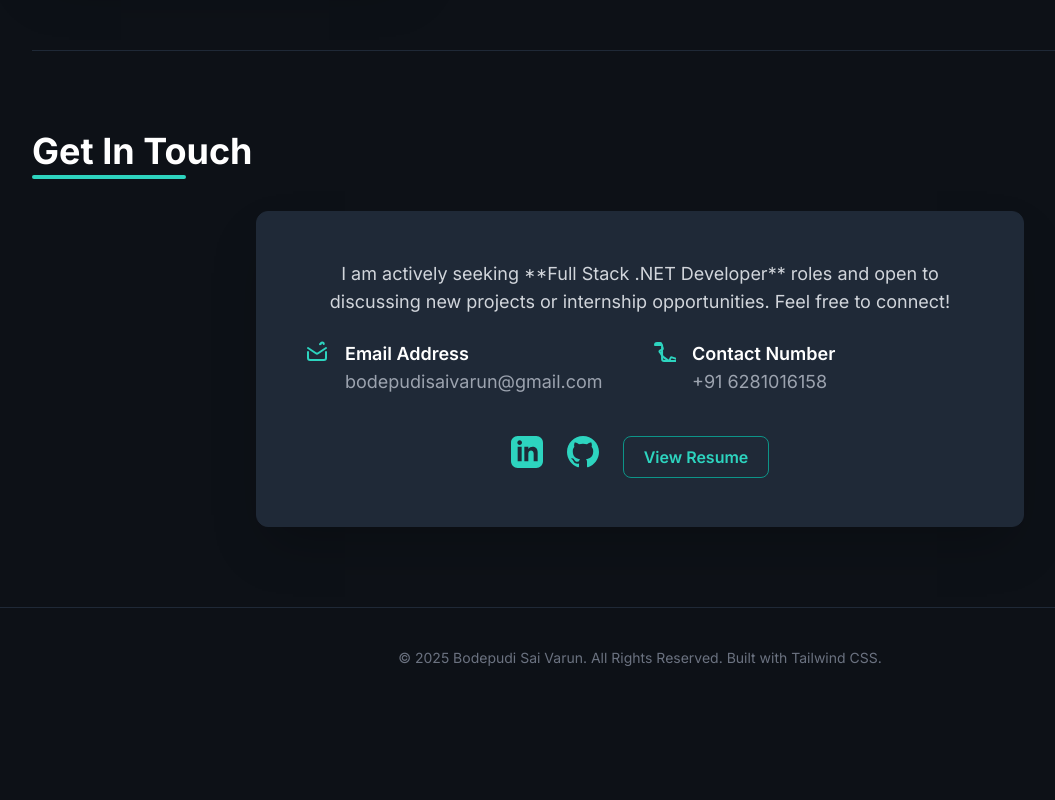
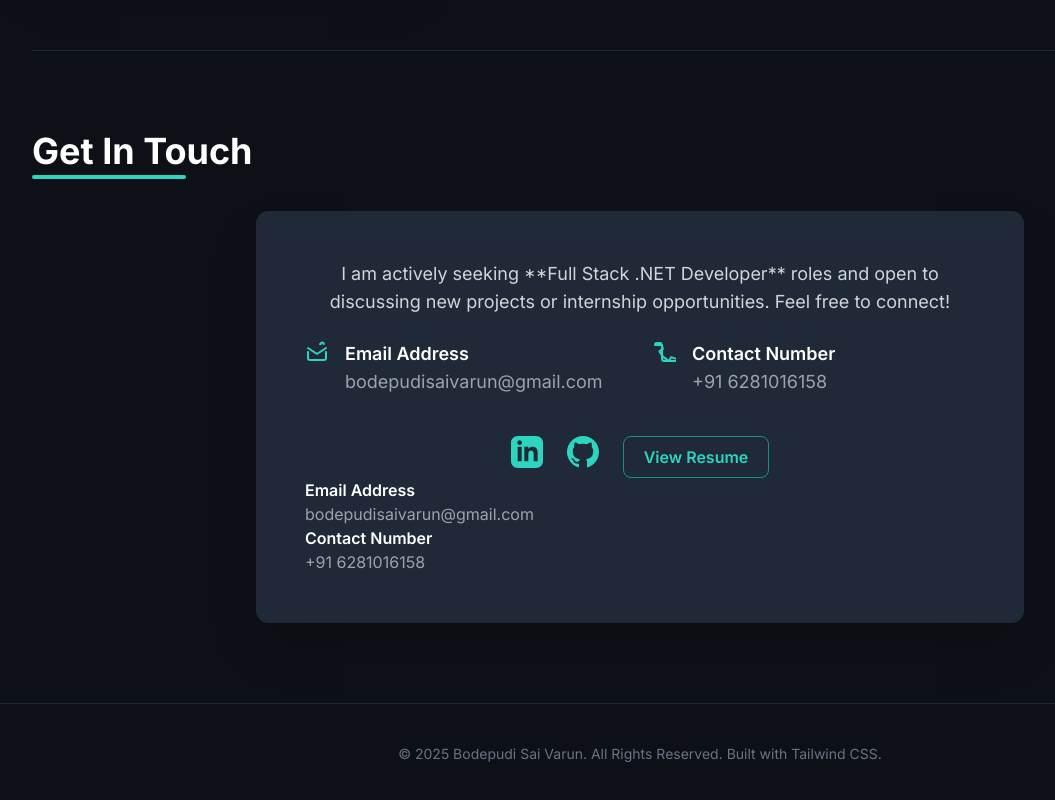
Before and after one commit to sai-varun-09/sai-varun-portfolio, a plain HTML site: page index.html in a window 1280 px wide. Shown: the part 3170-3970 px from the top of the page, without its empty margins (0-1055 px from the left). Before the commit the page ends 3878 px from the top, so only its background shows below. Drawn offline with nearby package versions, Linux system fonts and the light colour scheme.

Commit message:
Update index.html

```diff
--- a/index.html
+++ b/index.html
@@ -298,7 +298,19 @@
                         </a>
                     </div>
                 </div>
+<div>
+    <h4 class="font-semibold text-white">Email Address</h4>
+    <a href="mailto:bodepudisaivarun@gmail.com" class="text-gray-400 hover:accent-color transition duration-300">
+        bodepudisaivarun@gmail.com
+    </a>
+</div>
 
+<div>
+    <h4 class="font-semibold text-white">Contact Number</h4>
+    <a href="tel:6281016158" class="text-gray-400 hover:accent-color transition duration-300">
+        +91 6281016158
+    </a>
+</div>
             </div>
         </section>
 
```
